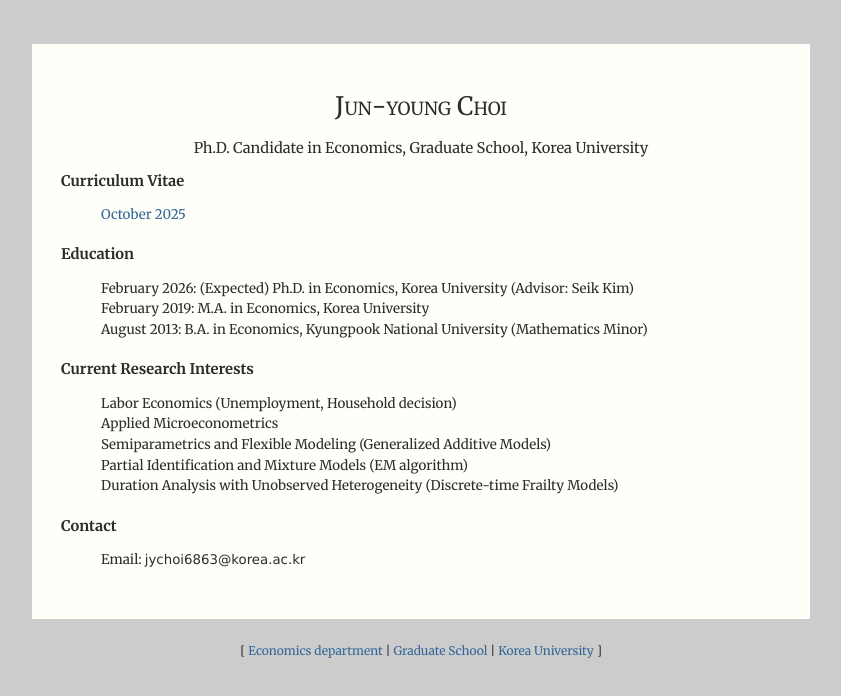
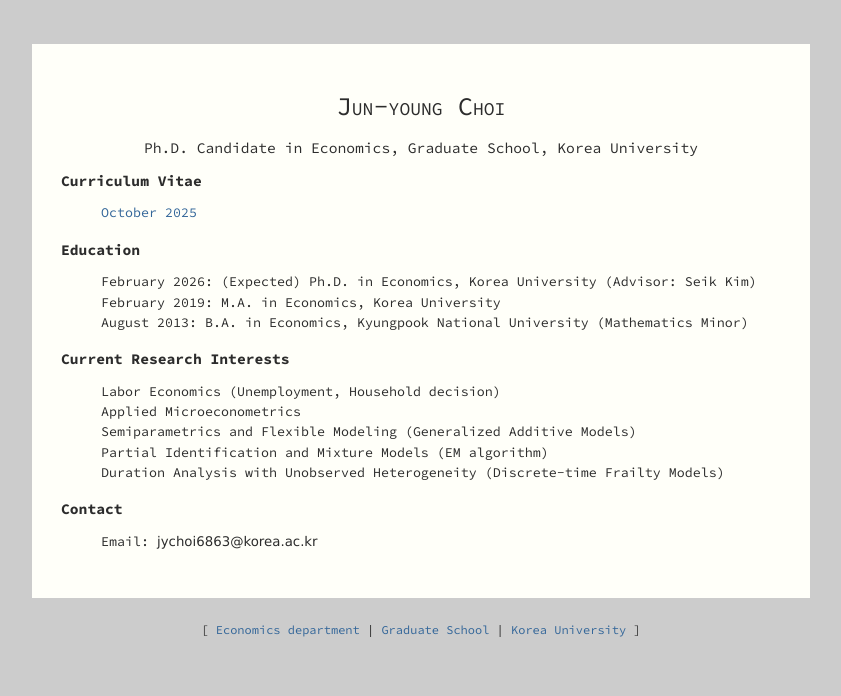
Before and after one commit to jychoi6863/jychoi6863.github.io, a plain HTML site: page index.html in a window 1280 px wide. Shown: the whole page, without its empty margins (219-1060 px from the left). Drawn offline with Linux system fonts and the light colour scheme.

Commit message:
Update index.html

```diff
--- a/index.html
+++ b/index.html
@@ -7,7 +7,7 @@
     <!-- Google Fonts: Merriweather 불러오기 -->
     <link rel="preconnect" href="https://fonts.googleapis.com">
     <link rel="preconnect" href="https://fonts.gstatic.com" crossorigin>
-    <link href="https://fonts.googleapis.com/css2?family=Merriweather:ital,wght@0,400;0,700;1,400&display=swap" rel="stylesheet">
+    <link href="https://fonts.googleapis.com/css2?family=Source Code Pro:ital,wght@0,400;0,700;1,400&display=swap" rel="stylesheet">
 
     <style type="text/css">
     <!--
@@ -15,7 +15,7 @@
       padding-top: 3em;
       font-size: 11pt;
       color: #2c2c2c;
-      font-family: 'Merriweather', Georgia, serif;   /* 전역 폰트 통일 */
+      font-family: 'Source Code Pro', Georgia, serif;   /* 전역 폰트 통일 */
       margin: 0em 5em;
       background-color: #cccccc;
     }
@@ -28,7 +28,7 @@
 
     /* 제목도 Merriweather로 통일 (기존 sans-serif 대신) */
     h1, h2, h3, h4, h5, h6, p.description {
-      font-family: 'Merriweather', Georgia, san-serif;
+      font-family: 'Source Code Pro', Georgia, san-serif;
       font-variant: small-caps;
     }
 
```
